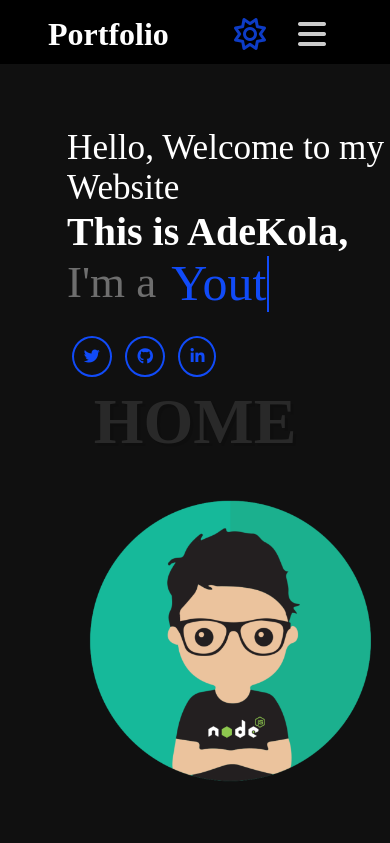
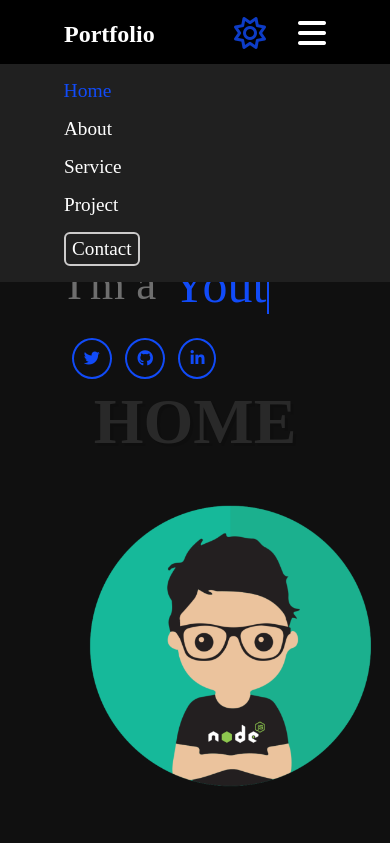
Before and after one commit to Kolawura/my-website, a website: page index.html in a window 390 px wide. Both pictures are taken after a click on the link 312 px from the left and 35 px from the top of the page. Shown: the top 843 px of the page. Drawn offline with Linux system fonts and the light colour scheme.

Commit message:
Phone menu

```diff
--- a/index.html
+++ b/index.html
@@ -15,16 +15,20 @@
 
 <body>
     <header class="navbar container">
-        <h1>Portfolio</h1>
         <nav class="navbar">
-            <a class="dark"><i class="fa-solid fa-moon"></i></a>
-            <a class="light"><i class="fa-regular fa-sun"></i></a>
-            <a class="Home menuBar" href="#Home">Home</a>
-            <a class="About menuBar" href="#About">About</a>
-            <a class="Service menuBar" href="#Service">Service</a>
-            <a class="Project menuBar" href="#Project">Project</a>
-            <a class="Contact menuBar" href="#Contact"><button class="contact-btn">Contact</button></a>
-            <a class="menu"><i class="fa-solid fa-bars"></i></a>
+            <h1>Portfolio</h1>
+            <div class="navIcon">
+                <a class="dark"><i class="fa-solid fa-moon"></i></a>
+                <a class="light"><i class="fa-regular fa-sun"></i></a>
+                <a class="menuBar"><i class="fa-solid fa-bars"></i></a>
+            </div>
+            <div id="menu" >
+                <a class="Home" href="#Home">Home</a>
+                <a class="About" href="#About">About</a>
+                <a class="Service" href="#Service">Service</a>
+                <a class="Project" href="#Project">Project</a>
+                <a class="Contact" href="#Contact"><button class="contact-btn">Contact</button></a>
+            </div>
         </nav>
     </header>
     <main>
--- a/index.js
+++ b/index.js
@@ -7,7 +7,8 @@ const Project = document.querySelector(".Project");
 const Contact = document.querySelector(".Contact");
 const LightMode = document.querySelector(".light");
 const DarkMode = document.querySelector(".dark");
-const MenuBar = document.querySelector(".menu");
+const MenuBar = document.querySelector(".menuBar");
+const Menu = document.querySelector("#menu")
 
 const time = new Date();
 if (time.getHours() < 19 && time.getHours() >= 7) {
@@ -46,11 +47,18 @@ const updateButtons = () => {
 
 updateButtons();
 
-for (i = 0; i > projectElements.length; i++) {
-  projectElements.querySelector("a").addEventListener("click", function () {
-    window.location.href = this.getAttribute("href");
-  });
-}
+// for (i = 0; i > projectElements.length; i++) {
+//   projectElements.querySelector("a").addEventListener("click", function () {
+//     window.location.href = this.getAttribute("href");
+//   });
+// }
+
+MenuBar.addEventListener("click", (e)=>{
+  e.preventDefault();
+
+  Menu.classList.toggle('displayMenu');
+})
+
 
 window.onscroll = function () {
   var top = window.scrollY;
--- a/responsive.css
+++ b/responsive.css
@@ -4,11 +4,14 @@
     margin-bottom: 8px;
     padding: 6px 4rem 2px 3rem;
   }
-  .navbar {
+  /* .navbar {
     margin-bottom: 5px;
     padding: 5px 1.5rem 2px 1.5rem;
+  } */
+  .navbar .navIcon {
+    display: flex;
+    justify-content: center;
   }
-
   .navbar a {
     font-size: 1.2rem;
     margin: auto auto auto 10px;
@@ -16,12 +19,11 @@
     transition: 0.5s ease;
     justify-content: space-between;
   }
-  .navbar a.dark,
-  .navbar a.light,
-  .navbar a.menu{
+  .navbar div a.dark,
+  .navbar div a.light,
+  .navbar div a.menuBar {
     font-size: 2rem;
   }
-
 
   section {
     max-height: fit-content;
@@ -115,23 +117,48 @@
 
 /* CSS for mobile devices */
 @media screen and (max-width: 750px) {
-    header.container{
-        height: 4rem;
-    }
+  header.container {
+    padding: 0;
+    height: 4rem;
+  }
   .navbar {
     margin-bottom: 10px;
     padding: 5px 1.5rem 2px 1.5rem;
   }
   nav.navbar {
-    margin: 10px;
+    min-width: 100%;
     padding-right: 0px;
     margin-right: 0px;
   }
-
-  .menuBar {
+  .navbar .navbar{
+    padding: 1rem 0;
+    margin: 0;
+  }
+  .navbar h1{
+    margin-left: 4rem;
+  }
+  .navbar .navIcon {
+    margin-right: 4rem;
+    display: flex;
+    justify-content: center;
+  }
+  #menu {
     display: none;
   }
-  .navbar a.menu{
+  #menu.displayMenu {
+    margin-top: .7rem;
+    padding: 1rem 4rem;
+    background-color: var(--footer-color);
+    display: flex;
+    flex-direction: column;
+    max-width: 100%;
+    min-width: 100%;
+    gap: 1rem;
+  }
+  #menu.displayMenu a{
+    margin-left: 0;
+  }
+  .navbar div a.menuBar {
     display: block;
     margin-left: 2rem;
     margin-right: 0;
@@ -147,7 +174,7 @@
   .social-media a:hover {
     font-size: 1.1rem;
   }
-  .wrapper .static-text{
+  .wrapper .static-text {
     font-size: 45px;
   }
 
@@ -210,7 +237,7 @@
   #footer .footer-contact .social-media a {
     font-size: 1rem;
   }
-  #footer .footer-contact .social-media a:hover{
+  #footer .footer-contact .social-media a:hover {
     font-size: 1.1rem;
   }
 
--- a/style.css
+++ b/style.css
@@ -14,13 +14,13 @@
   --bg-text-shadow: rgb(0, 0, 0, 0.1);
   --white-color: #fff;
   --btn-txt-color: #fff;
-    --service-box:#202020;
-    --service-text1:#fff;
-    --service-text2:#cccbcb;
-    --service-icon:#114bf8;
-    --contact-input:#202020;
-    --footer-bg-color:#101010;
-    --footer-color:#202020;
+  --service-box: #202020;
+  --service-text1: #fff;
+  --service-text2: #cccbcb;
+  --service-icon: #114bf8;
+  --contact-input: #202020;
+  --footer-bg-color: #101010;
+  --footer-color: #202020;
   --hd-active-color: #114bf8;
 }
 
@@ -33,10 +33,10 @@ body.light {
   --bg-text-shadow: rgb(0, 0, 0, 0.05);
   --white-color: #000;
   --service-box: #114bf8;
-    --service-icon:#fff;
+  --service-icon: #fff;
   --contact-input: #eee;
-    --footer-bg-color:#114bf8;
-    --footer-color:#6699ff;
+  --footer-bg-color: #114bf8;
+  --footer-color: #6699ff;
   --hd-active-color: #111;
 }
 
@@ -45,27 +45,35 @@ html body {
   color: var(--text-color);
   margin-bottom: 0;
 }
-h1, h2, h3, h4 {
+h1,
+h2,
+h3,
+h4 {
   color: var(--white-color);
   font-family: serif;
 }
-p{
+p {
   color: var(--text-color);
-    font-family: sans-serif;
+  font-family: monospace;
 }
 
 /* HEADER STYLE */
 header {
   align-items: center;
   background-color: var(--header-bg-color);
-    display: flex;
-    justify-content: space-between;
+  /* display: flex; */
+  /* justify-content: space-between; */
   position: fixed;
   min-width: 100%;
   z-index: 2;
 }
+.navbar .navbar {
+  width: 100%;
+  display: flex;
+  justify-content: space-between;
+}
 
-header.container{
+header.container {
   margin-bottom: 10px;
   padding: 10px 6rem 4px 6rem;
 }
@@ -74,6 +82,11 @@ header.container{
   padding: 10px 3rem 4px 3rem;
   display: flex;
   align-items: center;
+  flex-wrap: wrap;
+}
+.navbar .navIcon {
+  display: flex;
+  justify-content: center;
 }
 
 .navbar a {
@@ -81,27 +94,41 @@ header.container{
   font-size: 1.2rem;
   margin: auto auto auto 20px;
   text-decoration: none;
-    transition: .5s ease;
+  transition: 0.5s ease;
 }
 
-.navbar a.dark i{
+.navbar div a.light,
+.navbar div a.dark,
+.navbar div a.menu {
+  color: white;
+  font-size: 2rem;
+  opacity: 0.8;
+}
+a.menuBar {
+  display: none;
+}
+.navbar a.off {
+  display: none;
+}
+
+.navbar a.dark i {
   color: #2c2c2c;
 }
-  .navbar a.light i{
+.navbar a.light i {
   color: var(--main-color);
 }
-  .navbar a.menu i{
+.navbar a.menuBar i {
   color: #fff;
 }
 
 .navbar a:active,
 .navbar a:hover,
-.navbar a:focus{
+.navbar a:focus {
   color: var(--hd-active-color);
   transform: scale(1.02);
 }
 
-nav a.active{
+nav a.active {
   color: var(--hd-active-color);
   transform: scale(1.02);
 }
@@ -113,7 +140,7 @@ nav a.active{
   border: 2px solid var(--text-color);
   border-radius: 6px;
   color: var(--btn-txt-color);
-    font-family: 'Times New Roman', Times, serif;
+  font-family: "Times New Roman", Times, serif;
   font-size: 1.2rem;
   padding: 4px 6px;
   position: relative;
@@ -127,7 +154,7 @@ nav a.active{
 }
 .contact-btn.active {
   border: 2px solid var(--service-icon);
-    color: var(--hd-active-color)
+  color: var(--hd-active-color);
 }
 
 .contact-btn::before {
@@ -151,19 +178,6 @@ nav a.active{
 
 hr {
   color: var(--main-color);
-}
-a.light,
-a.dark,
-a.menu{
-    color: white;
-    font-size: 2rem;
-    opacity: 0.8;
-}
-a.menu{
-    display: none;
-}
-.navbar a.off{
-    display: none;
 }
 
 /* ALL SECTIONS STYLE */
@@ -193,6 +207,9 @@ section {
   font-size: 3rem;
   line-height: 1.5;
 }
+.home-text h1 span{
+    font-family: 'Gill Sans', 'Gill Sans MT', Calibri, 'Trebuchet MS', sans-serif;
+}
 
 .home-text p {
   font-size: 1.3rem;
@@ -207,7 +224,7 @@ section {
 .wrapper .static-text {
   font-size: 50px;
   font-weight: 400;
-    opacity: .5;
+  opacity: 0.5;
 }
 
 .dynamic-text {
@@ -227,7 +244,7 @@ section {
 
 @keyframes slide {
   100% {
-        top: -235px
+    top: -235px;
   }
 }
 
@@ -243,19 +260,18 @@ section {
 }
 
 @keyframes typing {
-
   40%,
   60% {
     left: calc(100% + 30px);
   }
 
   100% {
-        left: 0
+    left: 0;
   }
 }
 
 .home img {
-    height: 500px;
+  height: 400px;
   position: relative;
   top: 0;
   border-radius: 50%;
@@ -294,11 +310,11 @@ section {
   border-radius: 50%;
   color: var(--main-color);
   height: 4rem;
-    margin: 3rem .3rem 0;
+  margin: 3rem 0.3rem 0;
   padding: 10px;
   font-size: 1.5rem;
   width: 4rem;
-    transition: .5s ease;
+  transition: 0.5s ease;
   cursor: pointer;
 }
 
@@ -369,7 +385,6 @@ p.about {
   width: 12rem;
 }
 
-
 /* SERVICES STYLES */
 #Service {
   padding: 10% 5% 5%;
@@ -403,7 +418,7 @@ p.about {
   border-radius: 2rem;
   text-align: center;
   margin: 1rem;
-    transition: .5s ease;
+  transition: 0.5s ease;
   flex: 1;
 }
 
@@ -435,7 +450,7 @@ p.about {
 #Project {
   background-color: var(--sec-bg-color);
 }
-.projects-container{
+.projects-container {
   display: flex;
   flex-wrap: wrap;
   max-width: 100%;
@@ -444,30 +459,30 @@ p.about {
   padding: 1rem;
   justify-content: space-evenly;
 }
-.project-cont{
+.project-cont {
   display: flex;
   flex-direction: column;
   align-items: center;
-    margin: 1rem .5rem;
+  margin: 1rem 0.5rem;
   min-width: fit-content;
   flex: 1;
 }
-.project-cont div{
+.project-cont div {
   display: flex;
   align-self: center;
   gap: 10rem;
   justify-content: space-between;
-    margin-top: .5rem;
+  margin-top: 0.5rem;
   max-width: fit-content;
 }
 
-.project-cont div a{
+.project-cont div a {
   background-color: var(--main-color);
   border: none;
-    border-radius: .7rem;
+  border-radius: 0.7rem;
   color: var(--btn-txt-color);
   font-size: 1.2rem;
-    padding: .5rem 1rem;
+  padding: 0.5rem 1rem;
   text-decoration: none;
   text-align: center;
 }
@@ -480,11 +495,11 @@ p.about {
 #Project h2 span {
   color: var(--main-color);
 }
-iframe{
+iframe {
   border: none;
   height: 15rem;
   width: 30rem;
-    border-radius: .8rem;
+  border-radius: 0.8rem;
 }
 
 /* CONTACT STYLE */
@@ -553,7 +568,7 @@ footer {
   padding: 3rem 9rem;
   border-radius: 0 0 80% 50%;
 }
-#footer div p{
+#footer div p {
   color: var(--btn-txt-color);
 }
 
@@ -567,7 +582,7 @@ footer {
   display: block;
   font-size: 1rem;
   text-decoration: none;
-    margin-bottom: .5rem;
+  margin-bottom: 0.5rem;
 }
 
 #footer .links a:hover {
@@ -593,7 +608,7 @@ footer {
   height: 2rem;
   width: 30vw;
   margin-top: 2rem;
-    padding-left: .8rem;
+  padding-left: 0.8rem;
 }
 
 #footer .footer-sub input.submit {
@@ -602,7 +617,7 @@ footer {
   border-radius: 2rem;
   color: var(--btn-txt-color);
   font-size: 1rem;
-    padding: .8rem 1.2rem;
+  padding: 0.8rem 1.2rem;
   width: 10rem;
   height: auto;
   margin: auto;
@@ -619,8 +634,8 @@ footer {
 }
 
 #footer .footer-contact .social-media a {
-    margin: 2rem .5rem 2rem 0;
-    padding-left: .5rem;
+  margin: 2rem 0.5rem 2rem 0;
+  padding-left: 0.5rem;
   font-size: 1.3rem;
 }
 
```
Lines whose indentation alone changed are shown as unchanged.
